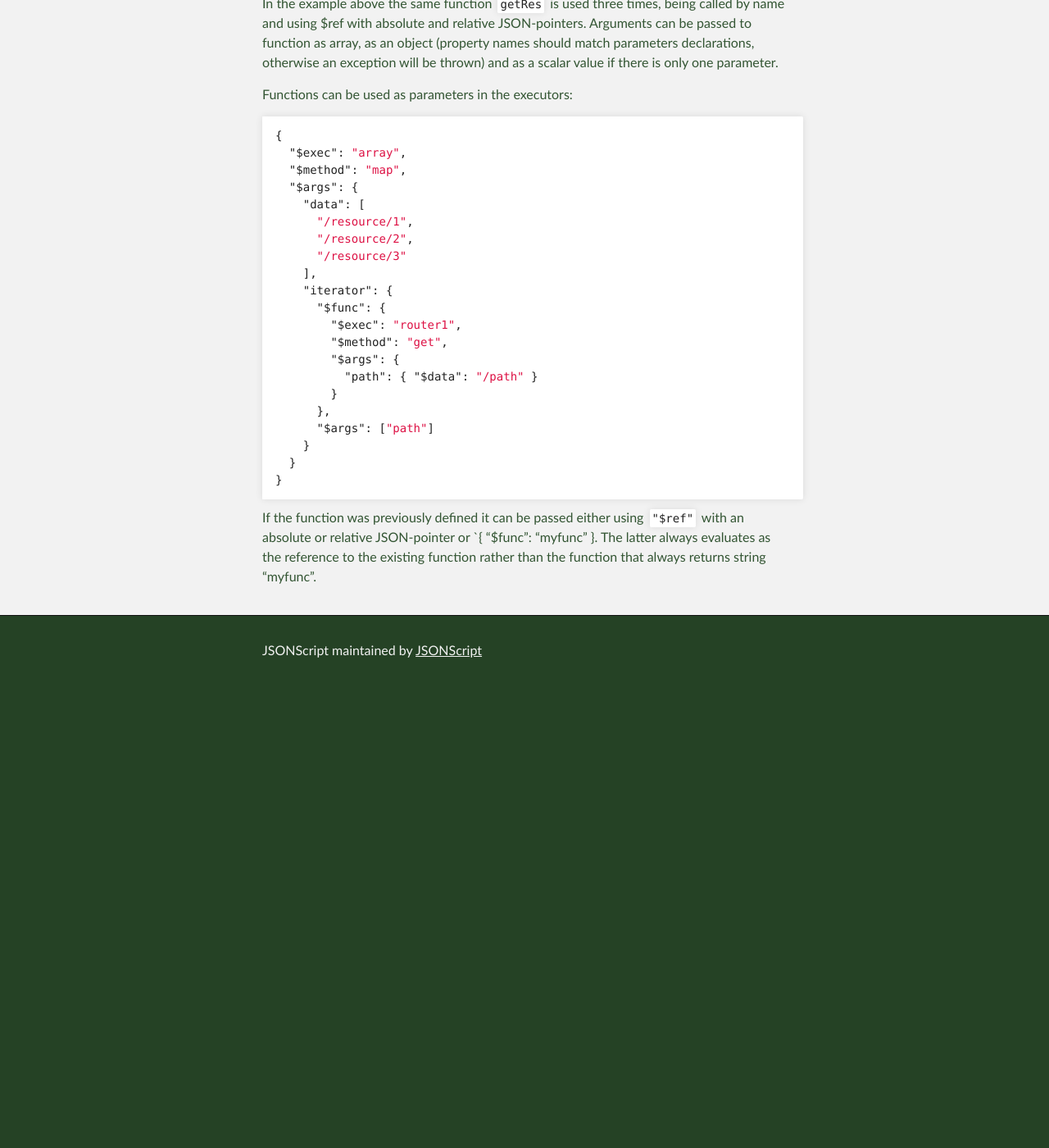
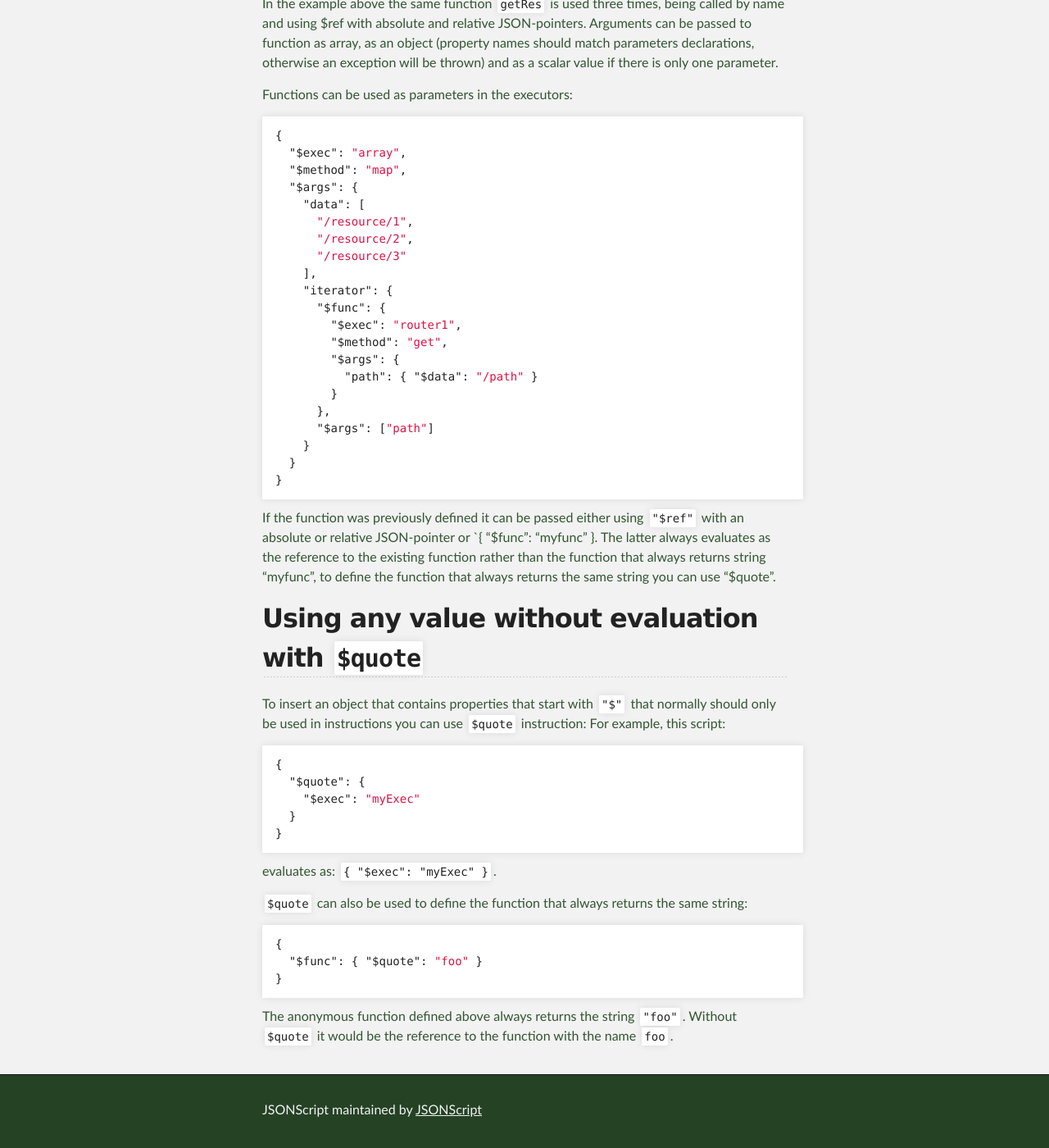
Before and after one commit to JSONScript/jsonscript, a Jekyll site: the page built from language.md, in a window 1280 px wide and 1400 px high, scrolled down 9419 px. Shown: the whole window at 82% size. Built offline with Jekyll 4.4.1, drawn with Linux system fonts in a browser that asks for light colours; before the commit the page ends 10259 px from its top, so only the background shows below that.

Commit message:
updated by travis build #31

````diff
--- a/language.md
+++ b/language.md
@@ -411,4 +411,29 @@ Functions can be used as parameters in the executors:
 }
 ```
 
-If the function was previously defined it can be passed either using `"$ref"` with an absolute or relative JSON-pointer or `{ "$func": "myfunc" }. The latter always evaluates as the reference to the existing function rather than the function that always returns string "myfunc".
+If the function was previously defined it can be passed either using `"$ref"` with an absolute or relative JSON-pointer or `{ "$func": "myfunc" }. The latter always evaluates as the reference to the existing function rather than the function that always returns string "myfunc", to define the function that always returns the same string you can use "$quote".
+
+
+## Using any value without evaluation with `$quote`
+
+To insert an object that contains properties that start with `"$"` that normally should only be used in instructions you can use `$quote` instruction: For example, this script:
+
+```json
+{
+  "$quote": {
+    "$exec": "myExec"
+  }
+}
+```
+
+evaluates as: `{ "$exec": "myExec" }`.
+
+`$quote` can also be used to define the function that always returns the same string:
+
+```json
+{
+  "$func": { "$quote": "foo" }
+}
+```
+
+The anonymous function defined above always returns the string `"foo"`. Without `$quote` it would be the reference to the function with the name `foo`.
````
